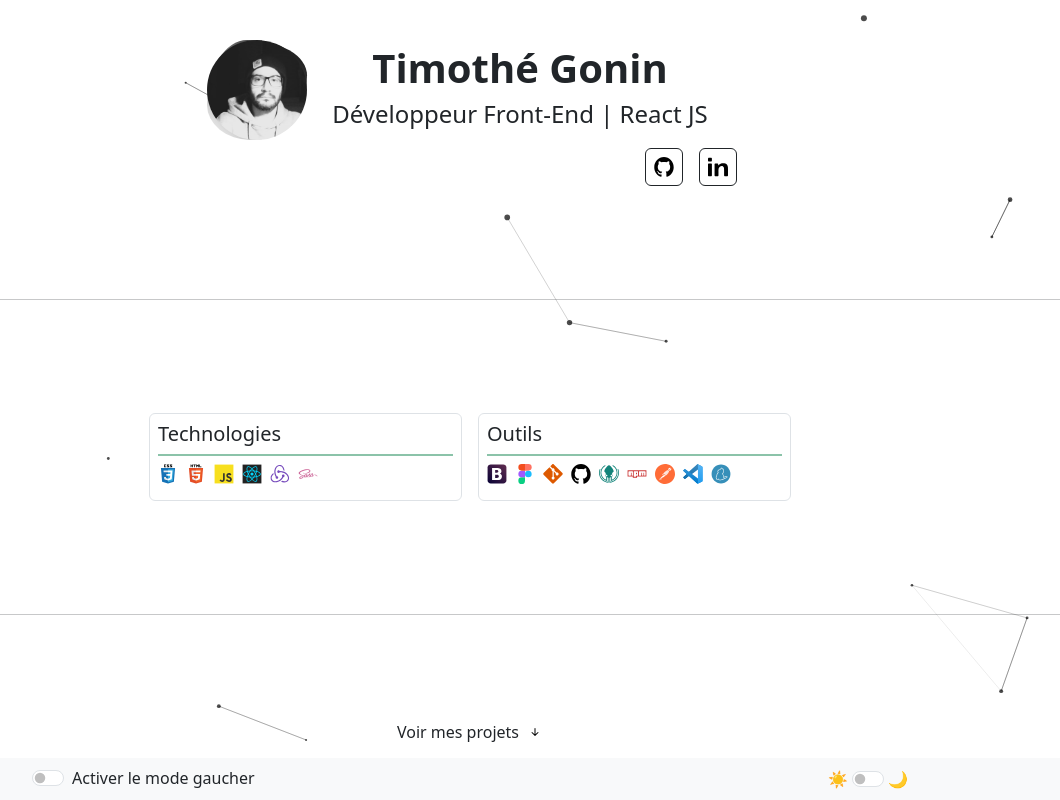
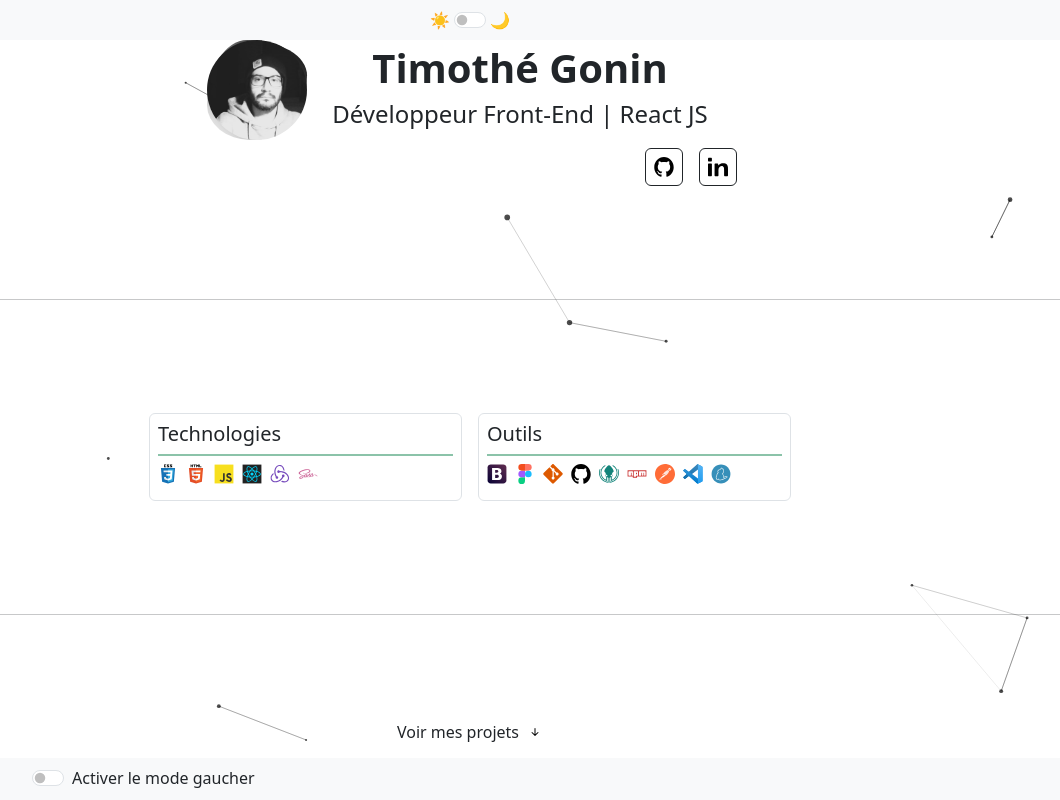
Before and after one commit to timothegonin/portfolio, a React (Create React App) app: page / in a window 1280 px wide. Shown: the top 800 px of the page, without its empty margins (170-1230 px from the left). Built offline with nearby package versions, Linux system fonts and the light colour scheme.

Commit message:
💄 🎨 add navbar contain theme toogler

```diff
--- a/src/components/ControlBar.jsx
+++ b/src/components/ControlBar.jsx
@@ -1,14 +1,12 @@
 import Container from "react-bootstrap/Container";
 import Navbar from "react-bootstrap/Navbar";
 import Controls from "./Controls";
-import Theme from "./Theme";
 
 function ControlBar() {
 	return (
 		<Navbar expand="lg" className="bg-body-tertiary" fixed="bottom">
 			<Container style={{ maxWidth: "900px" }}>
 				<Controls />
-				<Theme />
 			</Container>
 		</Navbar>
 	);
--- a/src/components/Theme.jsx
+++ b/src/components/Theme.jsx
@@ -1,5 +1,7 @@
 import { useContext } from "react";
 import { ThemeContext } from "../utils/context/ThemeContext";
+import Navbar from "react-bootstrap/Navbar";
+import Container from "react-bootstrap/Container";
 import Form from "react-bootstrap/Form";
 
 const Theme = () => {
@@ -9,6 +11,11 @@ const Theme = () => {
 		theme === "light" ? "Enable dark mode" : "Disable dark mode";
 
 	return (
+		<Navbar expand="lg" className="bg-body-tertiary" fixed="top">
+			<Container
+				style={{ maxWidth: "900px" }}
+				className="justify-content-center "
+			>
 				<Form className="d-flex">
 					<span>☀️</span>
 					<Form.Check
@@ -19,6 +26,8 @@ const Theme = () => {
 					/>
 					<span>🌙</span>
 				</Form>
+			</Container>
+		</Navbar>
 	);
 };
 
--- a/src/container/Jumbotron.jsx
+++ b/src/container/Jumbotron.jsx
@@ -9,6 +9,7 @@ import ToolIcons from "../components/ToolIcons";
 import Helper from "../components/Helper";
 import arrowDown from "../assets/icons/arrow-down-short.svg";
 import ControlBar from "../components/ControlBar";
+import Theme from "../components/Theme";
 
 /*
   ┌─────────────────────────────────────────────────────────────────────────┐
@@ -89,6 +90,7 @@ const Jumbotron = () => {
 			className="p-2 py-md-3 mt-4 h-100 d-flex flex-column justify-content-between"
 			style={{ maxHeight: "92vh" }}
 		>
+			<Theme />
 			{/* PRESENTATION */}
 			<PresentationWrapper fluid className="px-2">
 				<PictureAndInfosWrapper className="justify-content-center">
```
Lines whose indentation alone changed are shown as unchanged.
